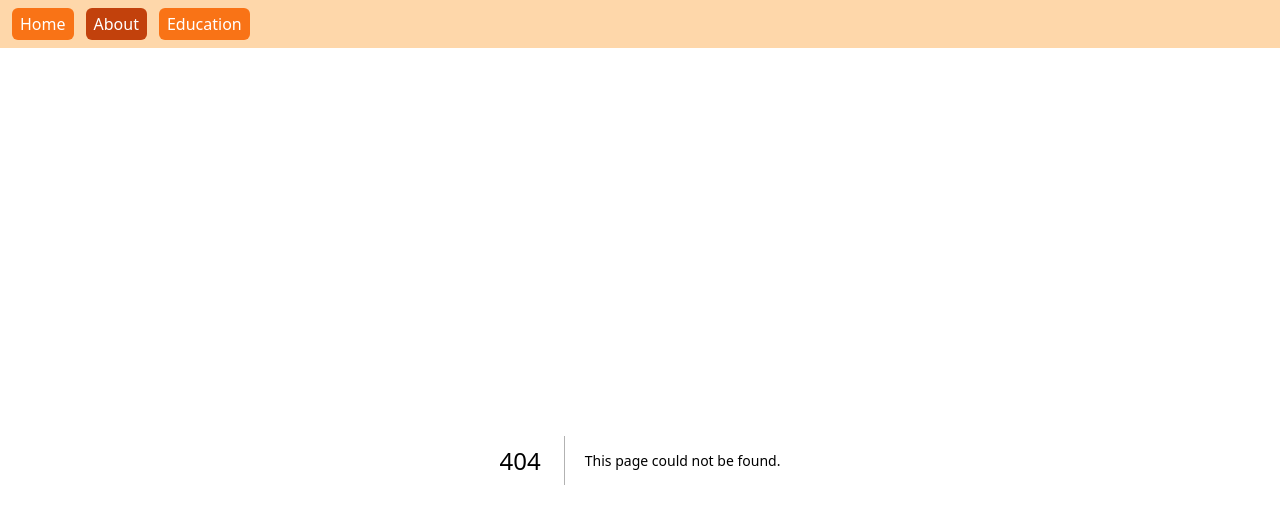
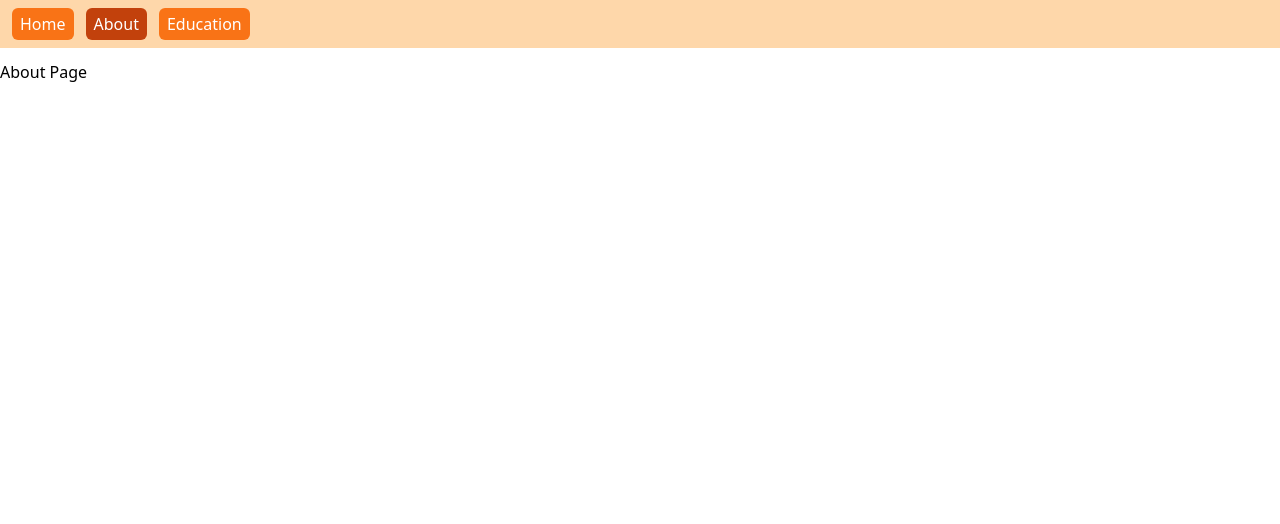
Before and after one commit to cnc-summer/next-101, a Next.js app: page /about in a window 1280 px wide. Before the commit this address had no page. Shown: the top 524 px of the page. Built offline with nearby package versions, Linux system fonts and the light colour scheme.

Commit message:
Add about page

```diff
--- /dev/null
+++ b/src/app/about/page.tsx
@@ -0,0 +1,7 @@
+export default function About() {
+    return (
+        <div>
+            <h1>About Page</h1>
+        </div>
+    );
+}
```
